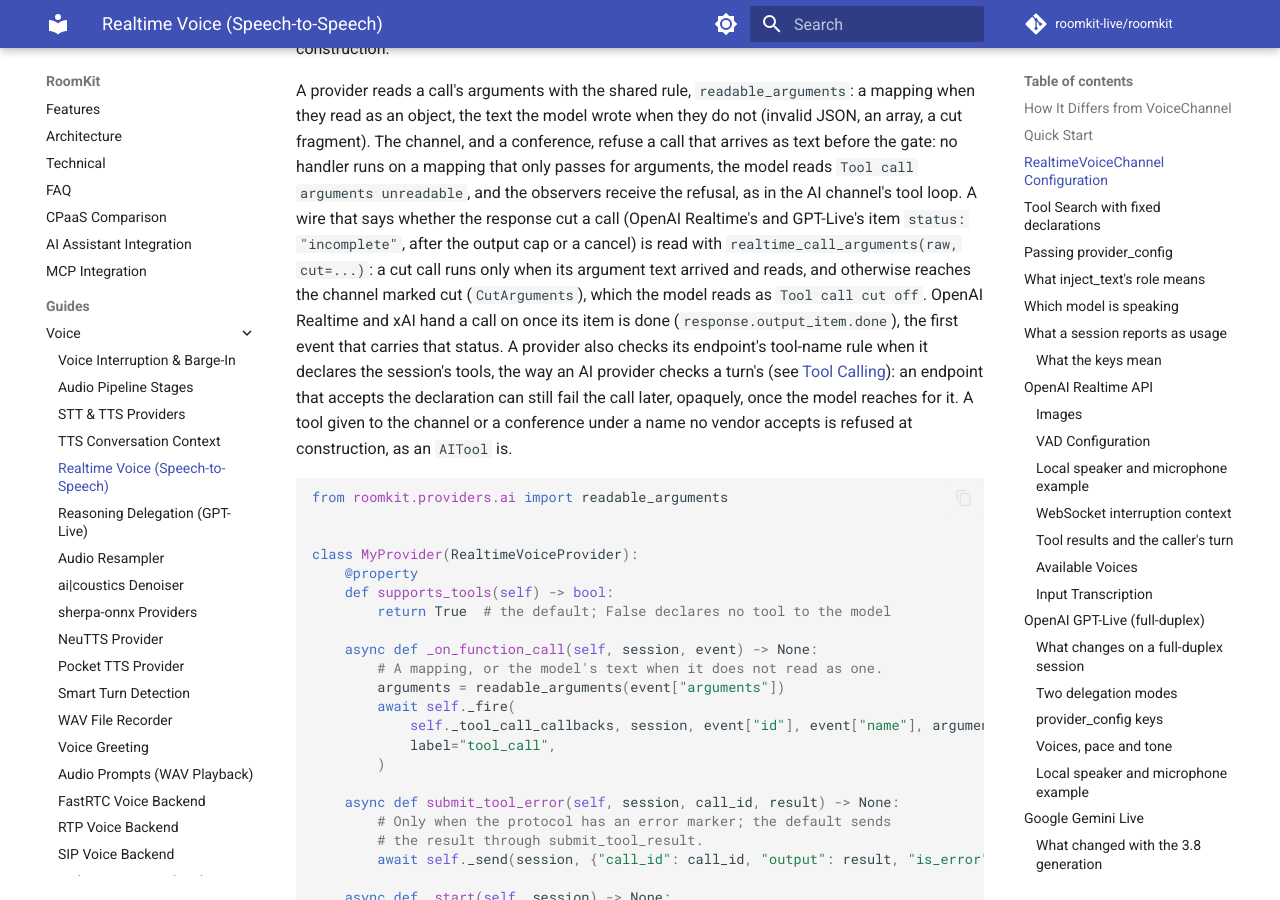
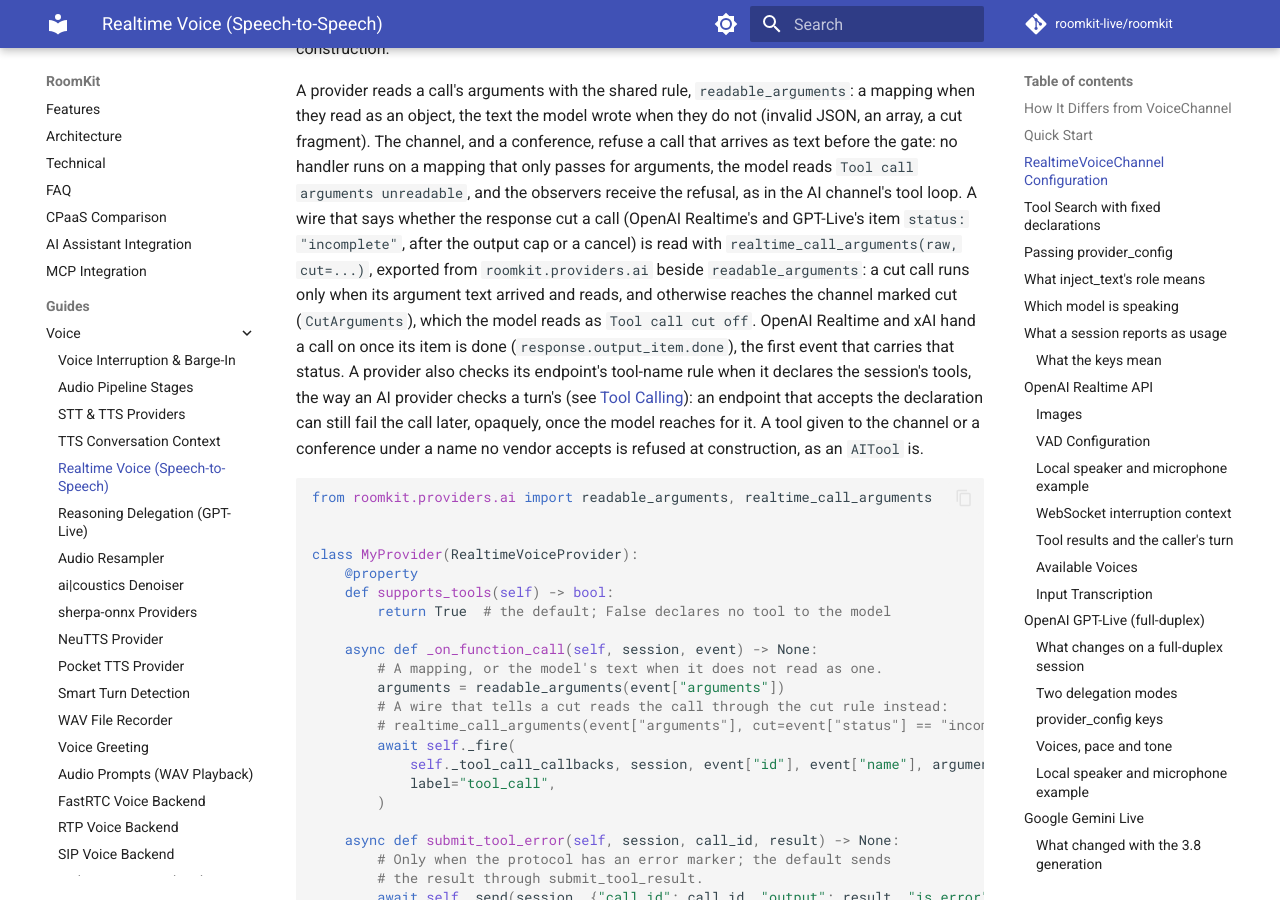
Before and after one commit to roomkit-live/roomkit-docs, an MkDocs documentation site: the page built from docs/guides/realtime-voice-providers.md, in a window 1280 px wide and 900 px high, scrolled down 3147 px. Built offline with MkDocs 1.6.1 and Material for MkDocs 9.7.7, drawn with Linux system fonts in a browser that asks for light colours; comment, search, counter and statistics services are not loaded.

Commit message:
docs(realtime): realtime_call_arguments and CutArguments are exported from roomkit.providers.ai, in the providers guide and the API reference (RMK-455)

````diff
--- a/docs/guides/realtime-voice-providers.md
+++ b/docs/guides/realtime-voice-providers.md
@@ -120,9 +120,10 @@ no handler runs on a mapping that only passes for arguments, the model reads
 `Tool call arguments unreadable`, and the observers receive the refusal, as in
 the AI channel's tool loop. A wire that says whether the response cut a call
 (OpenAI Realtime's and GPT-Live's item `status: "incomplete"`, after the
-output cap or a cancel) is read with `realtime_call_arguments(raw, cut=...)`:
-a cut call runs only when its argument text arrived and reads, and otherwise
-reaches the channel marked cut (`CutArguments`), which the model reads as
+output cap or a cancel) is read with `realtime_call_arguments(raw, cut=...)`,
+exported from `roomkit.providers.ai` beside `readable_arguments`: a cut call
+runs only when its argument text arrived and reads, and otherwise reaches the
+channel marked cut (`CutArguments`), which the model reads as
 `Tool call cut off`. OpenAI Realtime and xAI hand a call on once its item is
 done (`response.output_item.done`), the first event that carries that status. A provider also checks its endpoint's tool-name
 rule when it declares the session's tools, the way an AI provider checks a
@@ -132,7 +133,7 @@ for it. A tool given to the channel or a conference under a name no vendor
 accepts is refused at construction, as an `AITool` is.
 
 ```python
-from roomkit.providers.ai import readable_arguments
+from roomkit.providers.ai import readable_arguments, realtime_call_arguments
 
 
 class MyProvider(RealtimeVoiceProvider):
@@ -143,6 +144,8 @@ class MyProvider(RealtimeVoiceProvider):
     async def _on_function_call(self, session, event) -> None:
         # A mapping, or the model's text when it does not read as one.
         arguments = readable_arguments(event["arguments"])
+        # A wire that tells a cut reads the call through the cut rule instead:
+        # realtime_call_arguments(event["arguments"], cut=event["status"] == "incomplete")
         await self._fire(
             self._tool_call_callbacks, session, event["id"], event["name"], arguments,
             label="tool_call",
````
Also changed, not shown: docs/api/providers-ai.md (+7 -1 lines).
